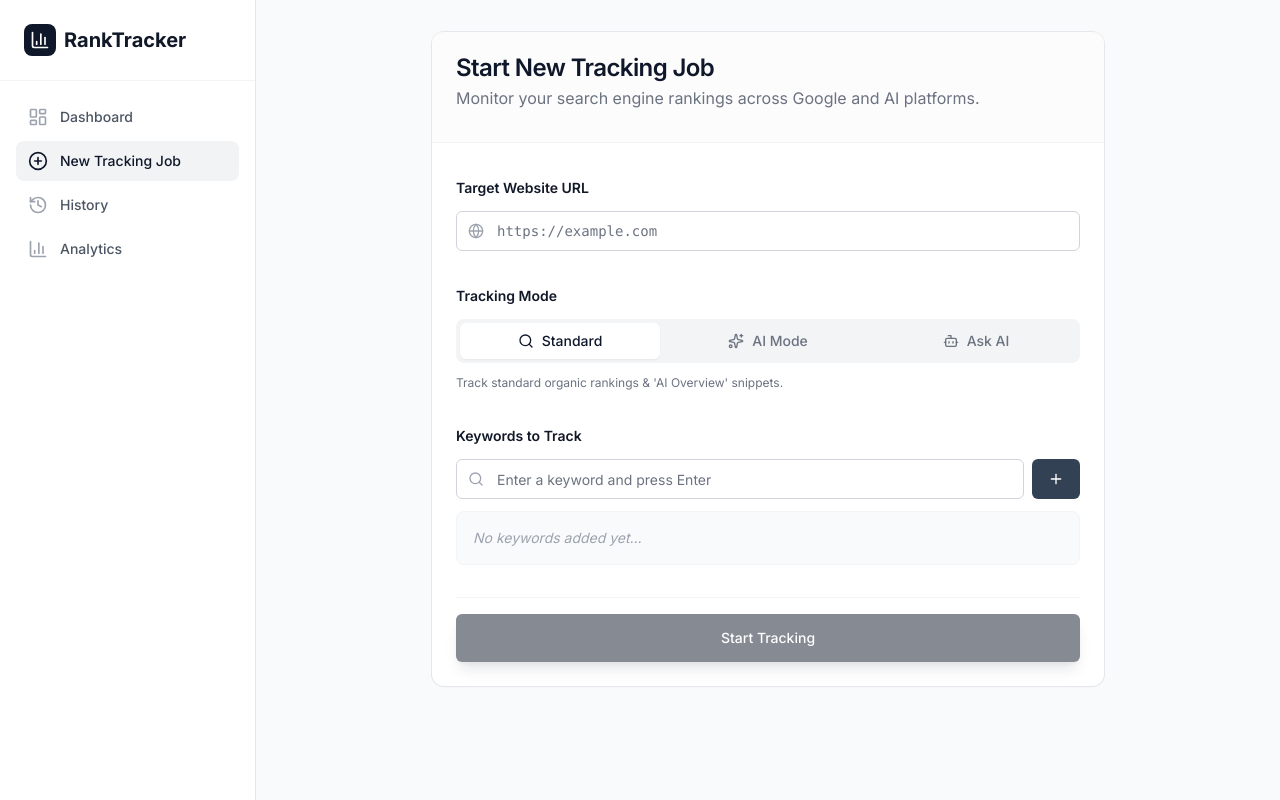
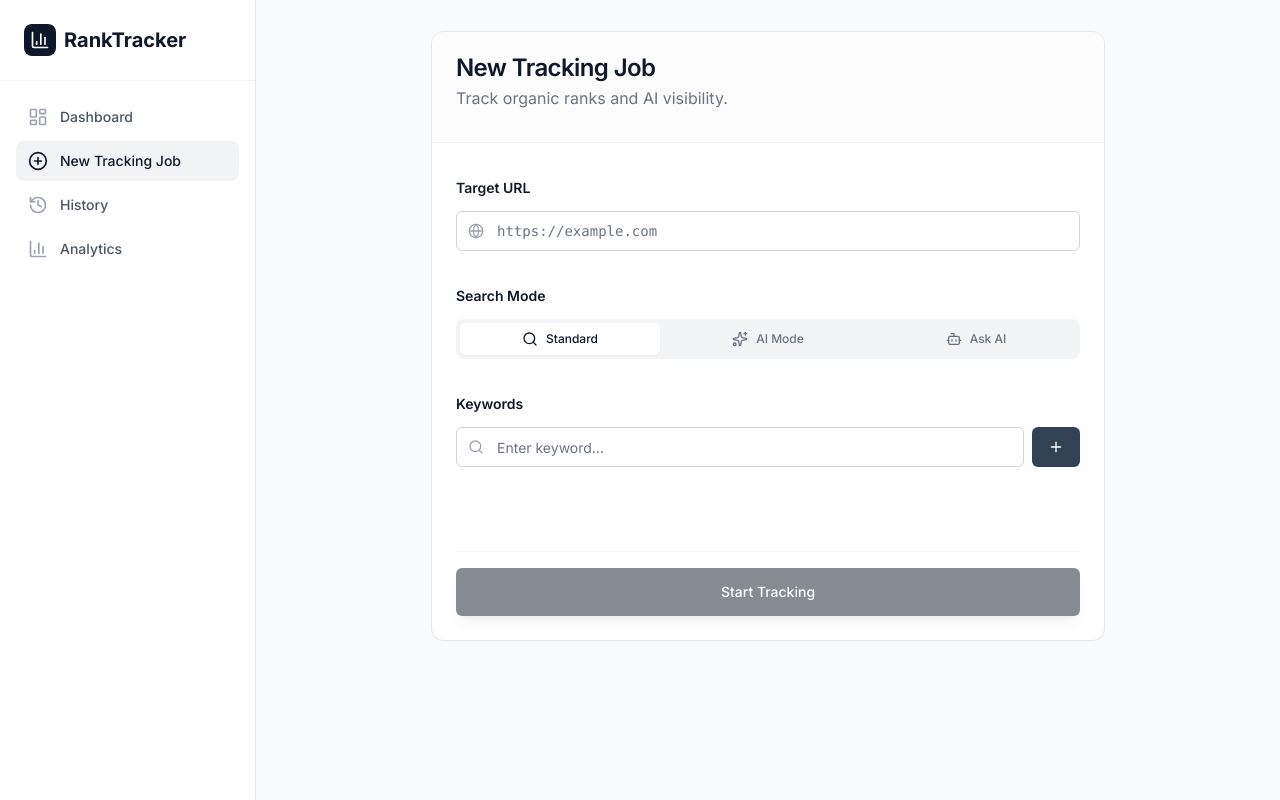
Before and after one commit to bdowneer191/AIRankGenie, a React (Vite) app: page / in a window 1280 px wide. Both pictures are taken after a click on the button "+ New Job". Built offline with nearby package versions, Linux system fonts and the light colour scheme.

Commit message:
Update QueryForm.tsx

```diff
--- a/components/QueryForm.tsx
+++ b/components/QueryForm.tsx
@@ -1,6 +1,6 @@
 import React, { useState } from 'react';
 import { Card, CardHeader, CardTitle, CardContent, Input, Button } from './ui/Components';
-import { Search, Plus, X, Globe, Smartphone, Monitor, Sparkles, Bot } from 'lucide-react';
+import { Search, Plus, X, Globe, Bot, Sparkles } from 'lucide-react';
 import { createJob } from '../services/simulationService';
 import { TrackingJob, SearchMode } from '../types';
 
@@ -36,8 +36,6 @@ const QueryForm: React.FC<QueryFormProps> = ({ onJobCreated }) => {
     try {
       const job = createJob(targetUrl, queries, location, device, searchMode);
       onJobCreated(job);
-
-      // Reset form
       setTargetUrl('');
       setQueries([]);
       setCurrentQuery('');
@@ -51,14 +49,13 @@ const QueryForm: React.FC<QueryFormProps> = ({ onJobCreated }) => {
   return (
     <Card className="max-w-2xl mx-auto shadow-lg border-0 ring-1 ring-gray-200">
       <CardHeader className="border-b border-gray-100 bg-gray-50/50 pb-8">
-        <CardTitle className="text-2xl text-primary">Start New Tracking Job</CardTitle>
-        <p className="text-gray-500 mt-2">Monitor your search engine rankings across Google and AI platforms.</p>
+        <CardTitle className="text-2xl text-primary">New Tracking Job</CardTitle>
+        <p className="text-gray-500 mt-2">Track organic ranks and AI visibility.</p>
       </CardHeader>
       <CardContent className="space-y-8 pt-8">
 
-        {/* Target URL */}
         <div className="space-y-3">
-          <label className="text-sm font-semibold text-gray-900">Target Website URL</label>
+          <label className="text-sm font-semibold text-gray-900">Target URL</label>
           <div className="relative">
             <Globe className="absolute left-3 top-3 h-4 w-4 text-gray-400" />
             <Input
@@ -70,39 +67,32 @@ const QueryForm: React.FC<QueryFormProps> = ({ onJobCreated }) => {
           </div>
         </div>
 
-        {/* Tracking Mode */}
         <div className="space-y-3">
-          <label className="text-sm font-semibold text-gray-900">Tracking Mode</label>
+          <label className="text-sm font-semibold text-gray-900">Search Mode</label>
           <div className="grid grid-cols-3 gap-2 p-1 bg-gray-100 rounded-lg">
             <button
               onClick={() => setSearchMode('google')}
-              className={`flex items-center justify-center gap-2 py-2 text-xs sm:text-sm font-medium rounded-md transition-all ${searchMode === 'google' ? 'bg-white text-primary shadow-sm' : 'text-gray-500 hover:text-gray-900'}`}
+              className={`flex items-center justify-center gap-2 py-2 text-xs font-medium rounded-md transition-all ${searchMode === 'google' ? 'bg-white text-primary shadow-sm' : 'text-gray-500'}`}
             >
               <Search className="h-4 w-4" /> Standard
             </button>
             <button
               onClick={() => setSearchMode('google_ai_mode')}
-              className={`flex items-center justify-center gap-2 py-2 text-xs sm:text-sm font-medium rounded-md transition-all ${searchMode === 'google_ai_mode' ? 'bg-white text-purple-600 shadow-sm' : 'text-gray-500 hover:text-purple-600'}`}
+              className={`flex items-center justify-center gap-2 py-2 text-xs font-medium rounded-md transition-all ${searchMode === 'google_ai_mode' ? 'bg-white text-purple-600 shadow-sm' : 'text-gray-500'}`}
             >
               <Sparkles className="h-4 w-4" /> AI Mode
             </button>
             <button
               onClick={() => setSearchMode('google_ask_ai')}
-              className={`flex items-center justify-center gap-2 py-2 text-xs sm:text-sm font-medium rounded-md transition-all ${searchMode === 'google_ask_ai' ? 'bg-white text-indigo-600 shadow-sm' : 'text-gray-500 hover:text-indigo-600'}`}
+              className={`flex items-center justify-center gap-2 py-2 text-xs font-medium rounded-md transition-all ${searchMode === 'google_ask_ai' ? 'bg-white text-indigo-600 shadow-sm' : 'text-gray-500'}`}
             >
               <Bot className="h-4 w-4" /> Ask AI
             </button>
           </div>
-          <p className="text-xs text-gray-500 mt-1">
-            {searchMode === 'google' && "Track standard organic rankings & 'AI Overview' snippets."}
-            {searchMode === 'google_ai_mode' && "Track citations inside Google's dedicated AI Mode results."}
-            {searchMode === 'google_ask_ai' && "Monitor answers generated by Google's 'Ask AI' feature."}
-          </p>
         </div>
 
-        {/* Keywords Input */}
         <div className="space-y-3">
-          <label className="text-sm font-semibold text-gray-900">Keywords to Track</label>
+          <label className="text-sm font-semibold text-gray-900">Keywords</label>
           <div className="flex gap-2">
             <div className="relative flex-1">
               <Search className="absolute left-3 top-3 h-4 w-4 text-gray-400" />
@@ -110,36 +100,29 @@ const QueryForm: React.FC<QueryFormProps> = ({ onJobCreated }) => {
                 value={currentQuery}
                 onChange={(e) => setCurrentQuery(e.target.value)}
                 onKeyDown={(e) => e.key === 'Enter' && handleAddQuery()}
-                placeholder="Enter a keyword and press Enter"
+                placeholder="Enter keyword..."
                 className="pl-10"
               />
             </div>
-            <Button onClick={() => handleAddQuery()} variant="secondary" size="md">
-              <Plus className="h-4 w-4" />
-            </Button>
+            <Button onClick={() => handleAddQuery()} variant="secondary" size="md"><Plus className="h-4 w-4" /></Button>
           </div>
-
-          <div className="flex flex-wrap gap-2 min-h-[40px] p-4 bg-gray-50 rounded-lg border border-gray-100">
-            {queries.length === 0 && <span className="text-sm text-gray-400 italic">No keywords added yet...</span>}
+          <div className="flex flex-wrap gap-2 min-h-[40px]">
             {queries.map((q, i) => (
-              <span key={i} className="inline-flex items-center gap-1 px-3 py-1 rounded-full bg-white border border-gray-200 text-sm font-medium text-gray-700 shadow-sm">
+              <span key={i} className="inline-flex items-center gap-1 px-3 py-1 rounded-full bg-white border border-gray-200 text-sm font-medium text-gray-700">
                 {q}
-                <button onClick={() => handleRemoveQuery(i)} className="text-gray-400 hover:text-red-500">
-                  <X className="h-3 w-3" />
-                </button>
+                <button onClick={() => handleRemoveQuery(i)}><X className="h-3 w-3 text-gray-400 hover:text-red-500" /></button>
               </span>
             ))}
           </div>
         </div>
 
-        {/* Submit */}
         <div className="pt-4 border-t border-gray-100">
           <Button
             onClick={handleSubmit}
-            className="w-full h-12 text-base shadow-lg shadow-primary/20"
+            className="w-full h-12 text-base shadow-lg"
             disabled={!targetUrl || queries.length === 0 || isLoading}
           >
-            {isLoading ? "Initializing Job..." : `Start Tracking ${queries.length > 0 ? `(${queries.length} keywords)` : ''}`}
+            {isLoading ? "Starting..." : "Start Tracking"}
           </Button>
         </div>
 
```
